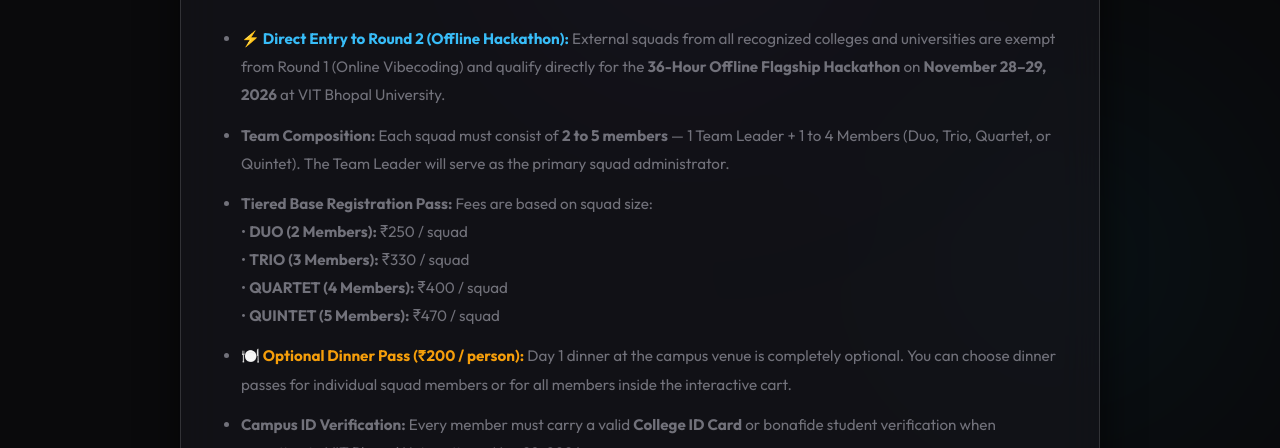
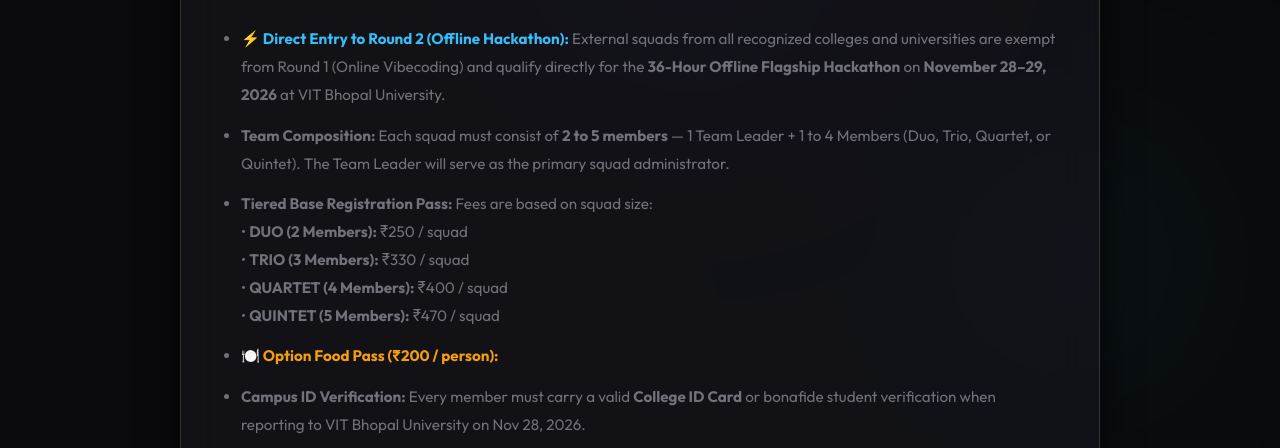
Before and after one commit to metaverse-club/codeverse_2, a website: page public/register-non-vit.html in a window 1280 px wide. Shown: the part 328-776 px from the top of the page. Drawn offline with Linux system fonts and the light colour scheme; no server answers.

Commit message:
Minor changes

```diff
--- a/public/register-non-vit.html
+++ b/public/register-non-vit.html
@@ -53,7 +53,7 @@
         <span class="ticker-text">BASE SQUAD PASS: <strong>DUO ₹250 • TRIO ₹330 • QUARTET ₹400 • QUINTET
             ₹470</strong></span>
         <span class="ticker-sep">•</span>
-        <span class="ticker-text">OPTIONAL DINNER PASS: <strong>₹200 / PERSON (CART SELECTION)</strong></span>
+        <span class="ticker-text">OPTION FOOD PASS: <strong>₹200 / PERSON (CART SELECTION)</strong></span>
         <span class="ticker-sep">•</span>
         <span class="ticker-text">VENUE: <strong>VIT BHOPAL UNIVERSITY CAMPUS</strong></span>
         <span class="ticker-sep">•</span>
@@ -173,9 +173,7 @@
                 • <strong>QUINTET (5 Members):</strong> ₹470 / squad
               </li>
               <li style="margin-bottom: 12px;">
-                <strong style="color: #f59e0b;">🍽️ Optional Dinner Pass (₹200 / person):</strong> Day 1 dinner at the
-                campus venue is completely optional. You can choose dinner passes for individual squad members or for
-                all members inside the interactive cart.
+                <strong style="color: #f59e0b;">🍽️ Option Food Pass (₹200 / person):</strong>
               </li>
               <li style="margin-bottom: 12px;">
                 <strong>Campus ID Verification:</strong> Every member must carry a valid <strong>College ID
```
